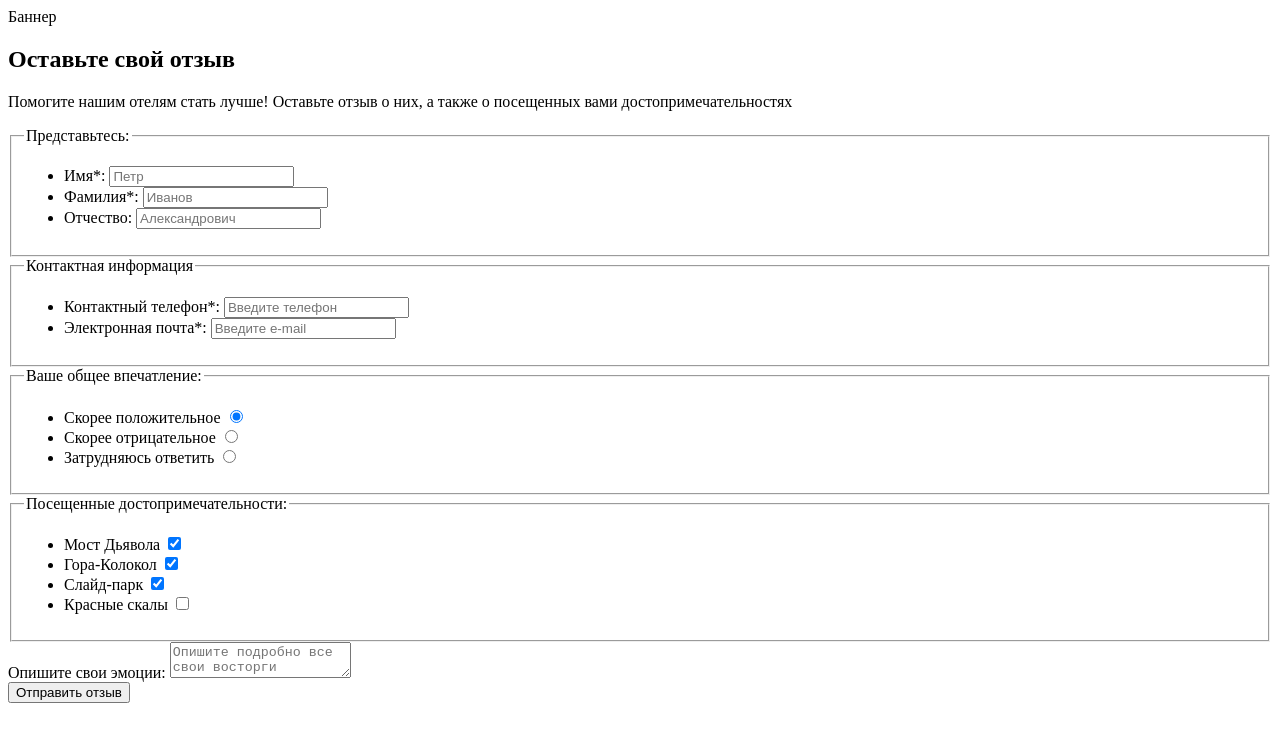
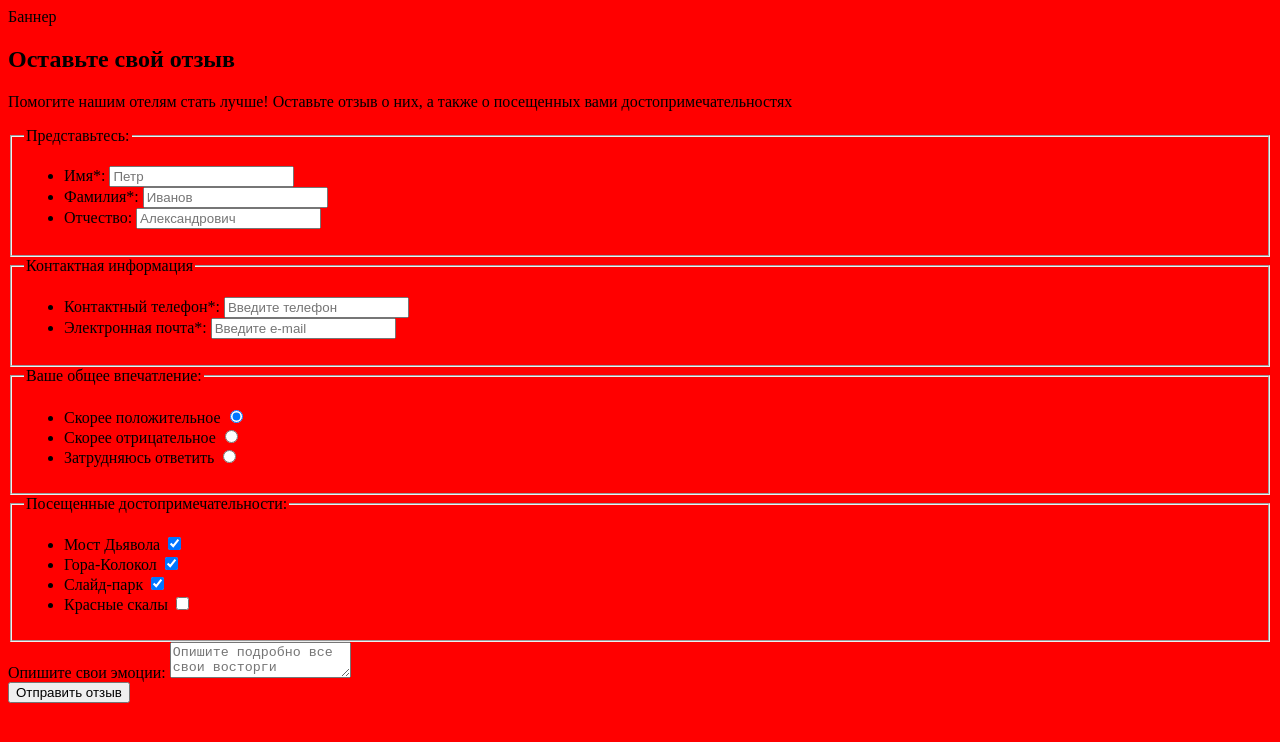
Before and after one commit to takorsak/193907-sedona, a plain HTML site: page source/form.html in a window 1280 px wide. Drawn offline with nearby package versions, Linux system fonts and the light colour scheme; files that its build step writes are made by us from their sources.

Commit message:
Проверка less

```diff
--- a/source/form.html
+++ b/source/form.html
@@ -3,6 +3,7 @@
 <head>
   <meta charset="utf-8">
   <title>HTML Academy: Седона</title>
+  <link rel="stylesheet" href="css/style.css">
 </head>
 <body>
   <header>
--- /dev/null
+++ b/source/less/style.less
@@ -0,0 +1,3 @@
+body {
+  background: red;
+}
```
Also changed, not shown: source/photo.html (+1 -0 lines).
